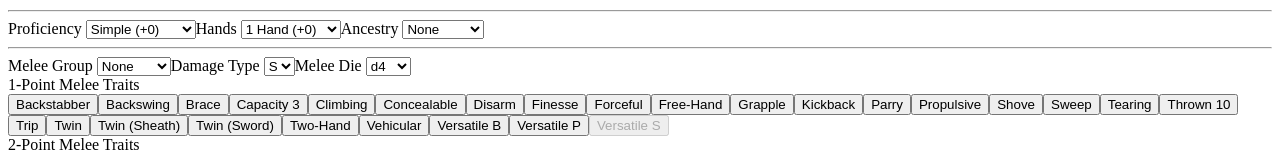
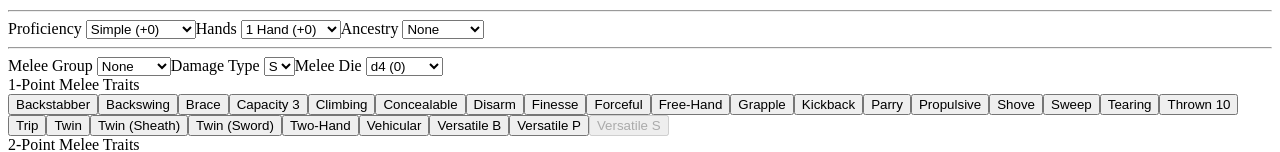
Before and after one commit to aegorsuch/PF2E-Weapon-Builder, a Vue app: page / in a window 1280 px wide. Shown: the part 185-337 px from the top of the page. Built offline with nearby package versions, Linux system fonts and the light colour scheme.

Commit message:
showing damage adjustments

```diff
--- a/src/App.vue
+++ b/src/App.vue
@@ -87,11 +87,11 @@
             </label>
             <label class="flex-grow-1">Melee Die
               <select class="form-select" v-model="meleeForm.die">
-                <option :value="3">d4</option>
-                <option :value="0">d6</option>
-                <option :value="-3">d8</option>
-                <option :value="-6">d10</option>
-                <option :value="-9">d12</option>
+                <option :value="3">d4 (0)</option>
+                <option :value="0">d6 (-3)</option>
+                <option :value="-3">d8 (-6)</option>
+                <option :value="-6">d10 (-9)</option>
+                <option :value="-9">d12 (-12)</option>
               </select>
             </label>
           </div>
@@ -127,11 +127,11 @@
             </label>
             <label class="flex-grow-1">Ranged Die
               <select class="form-select" v-model="rangedForm.die">
-                <option :value="3">d4</option>
-                <option :value="0">d6</option>
-                <option :value="-3">d8</option>
-                <option :value="-6">d10</option>
-                <option :value="-9">d12</option>
+                <option :value="3">d4 (0)</option>
+                <option :value="0">d6 (-3)</option>
+                <option :value="-3">d8 (-6)</option>
+                <option :value="-6">d10 (-9)</option>
+                <option :value="-9">d12 (-12)</option>
               </select>
             </label>
           </div>
@@ -156,7 +156,7 @@
             <label class="small">Volley
               <select class="form-select form-select-sm" v-model="rangedForm.volley">
                 <option :value="0">None (+0)</option>
-                <option :value="3">30ft (+3)</option>
+                <option :value="3">30 (+3)</option>
               </select>
             </label>
           </div>
@@ -200,7 +200,7 @@
 const groupTraitWhitelist = {
   'Axe': ['Agile', 'Climbing', 'Deadly', 'Disarm', 'Finesse', 'Forceful', 'Parry', 'Shove', 'Sweep', 'Thrown 10', 'Thrown 20', 'Trip', 'Two-Hand', 'Vehicular', 'Versatile P'],
   'Bow': ['Agile', 'Capacity 3', 'Concussive', 'Deadly', 'Finesse', 'Forceful', 'Modular (B P or S)', 'Monk', 'Parry', 'Propulsive','Razing'],
-  'Brawling': ['Agile', 'Backstabber', 'Deadly', 'Disarm', 'Fatal', 'Finesse', 'Free-Hand', 'Grapple', 'Modular (B P or S)', 'Monk', 'Parry', 'Reach', 'Shove', 'Trip', 'Twin', 'Unarmed'],
+  'Brawling': ['Agile', 'Backstabber', 'Deadly', 'Disarm', 'Fatal', 'Finesse', 'Free-Hand', 'Grapple', 'Modular (B P or S)', 'Monk', 'Parry', 'Reach', 'Shove', 'Trip', 'Twin', 'Unarmed', 'Versatile P'],
   'Club': ['Agile', 'Attached to Crossbow or Firearm', 'Backswing', 'Concealable', 'Deadly', 'Disarm', 'Fatal', 'Free-Hand', 'Finesse', 'Forceful', 'Monk', 'Parry', 'Ranged Trip', 'Razing', 'Reach', 'Recovery', 'Shove', 'Sweep', 'Tearing', 'Tethered', 'Thrown 10', 'Thrown 20', 'Thrown 30', 'Trip', 'Twin', 'Twin (Sheath)', 'Two-Hand', 'Vehicular', 'Versatile B', 'Versatile P'],
   'Crossbow': ['Backstabber', 'Capacity 5', 'Deadly', 'Fatal Aim', 'Free-Hand', 'Parry', 'Repeating'],
   'Dart': ['Agile','Concealable', 'Deadly', 'Disarm', 'Finesse', 'Free-Hand', 'Monk', 'Propulsive', 'Recovery', 'Sweep', 'Tethered', 'Thrown 10', 'Thrown 20', 'Thrown 30'],
@@ -234,15 +234,6 @@ export default {
         threePoint: ['Double Barrel', 'Fatal', 'Fatal Aim', 'Injection', 'Reach', 'Recovery', 'Repeating', 'Scatter 10', 'Tethered', 'Thrown 30']
       }
     };
-  },
-  watch: {
-    range(newVal) {
-      if (newVal === 'combination' && this.adjustements.proficiency <= 0) {
-        this.adjustements.proficiency = 6;
-      }
-      if (newVal === 'melee' && this.adjustements.hands > 6) this.adjustements.hands = 0;
-      if (newVal === 'ranged' && this.adjustements.hands > 2) this.adjustements.hands = 0;
-    }
   },
   computed: {
     isCombo() { return this.range === 'combination'; },
```
